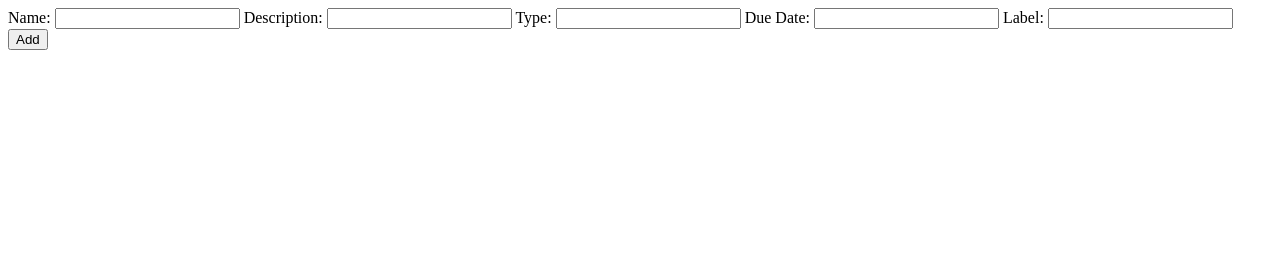
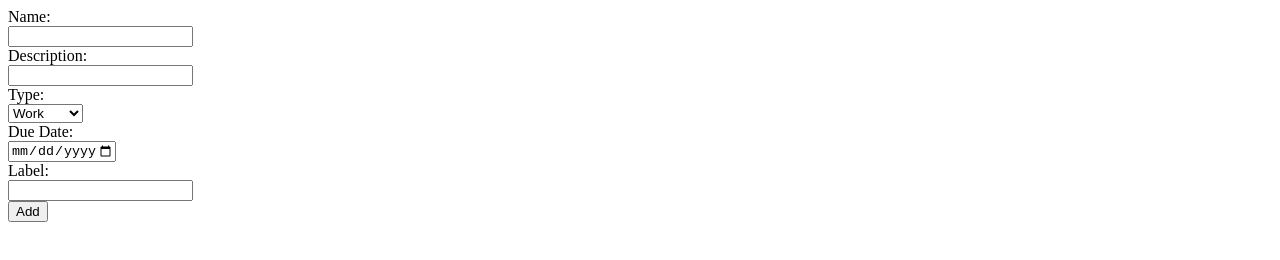
Before and after one commit to NankeyDev/TechnicalAssessment230906, a plain HTML site: page WebApp.html in a window 1280 px wide. Drawn offline with Linux system fonts and the light colour scheme.

Commit message:
Updated form

```diff
--- a/WebApp.html
+++ b/WebApp.html
@@ -1,4 +1,5 @@
 <!DOCTYPE html>
+
 <html>
   <head>
     <base target="_top">
@@ -20,11 +21,29 @@
     </script>
   </head>
   <body>
-    Name: <input type = "text" id="taskname" />
-    Description: <input type = "text" id="taskdescription" />
-    Type: <input type = "text" id="tasktype" />
-    Due Date: <input type = "text" id="taskduedate" />
-    Label: <input type = "text" id="tasklabel" />
-    <input type = "button" value = "Add" onclick="addRow()"/>
+    <form>
+      <label for="taskname">Name:</label><br>
+      <input type = "text" id="taskname" /><br>
+
+      <label for="taskdescription">Description:</label><br>
+      <input type = "text" id="taskdescription" /><br>
+
+      <label for="tasktype">Type:</label><br>
+      <select name="tasktype" id="tasktype">
+        <option value="Work">Work</option>
+        <option value="Personal">Personal</option>
+        <option value="Health">Health</option>
+        <option value="Other">Other</option>
+      </select><br>
+
+      <label for="taskduedate">Due Date:</label><br>
+      <input type = "date" id="taskduedate" name="taskduedate" value="" min="1900-01-01" max="2100-12-31"/><br>
+
+      <label for="tasklabel">Label:</label><br>
+      <input type = "text" id="tasklabel" /><br>
+
+      <input type = "button" value = "Add" onclick="addRow()"/><br>
+
+    </form>
   </body>
 </html>
```
Also changed, not shown: 1 other file.
